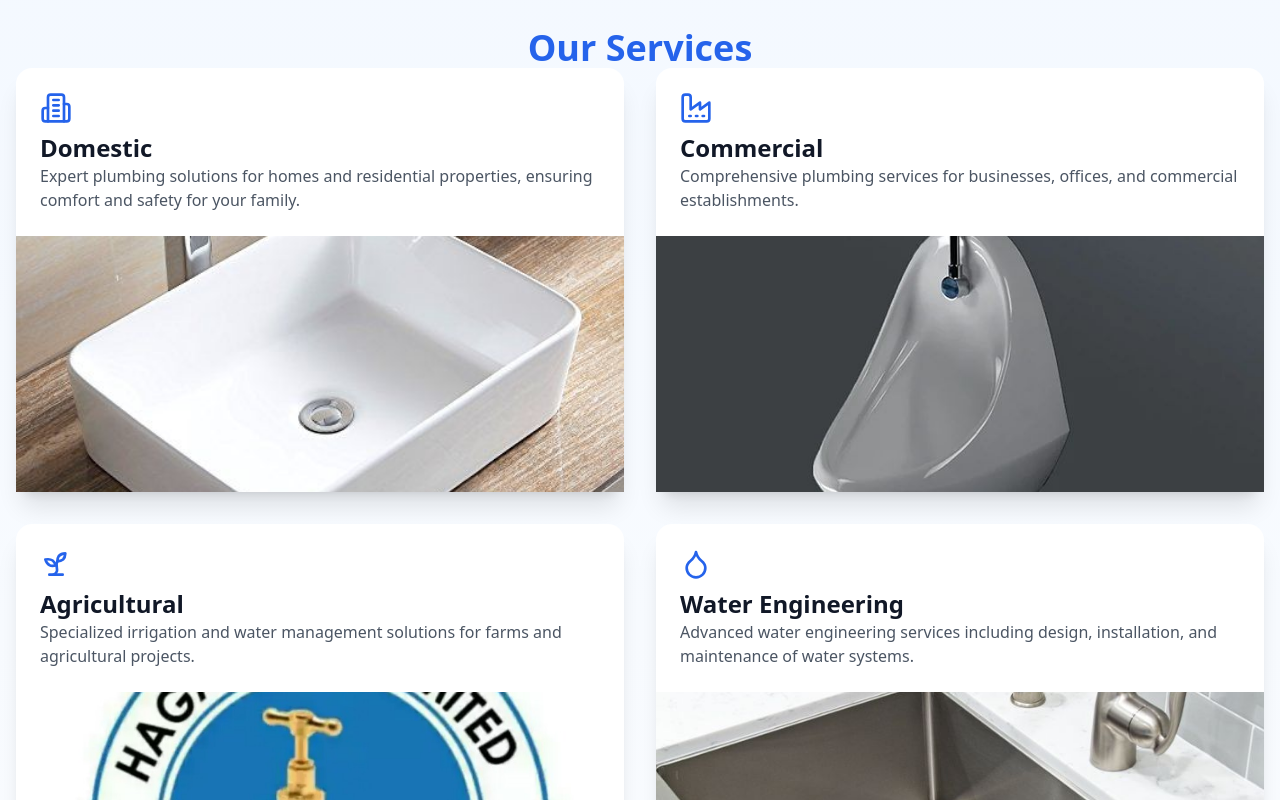
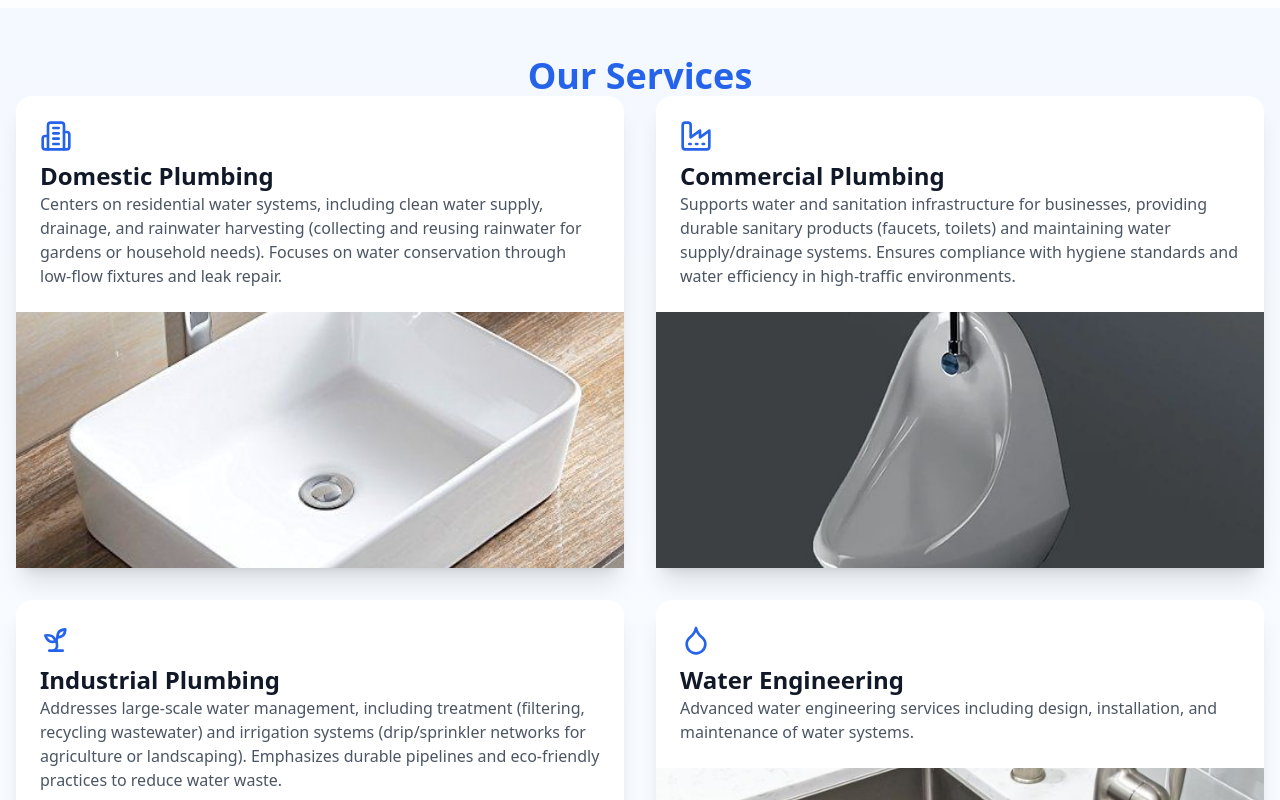
Before and after one commit to ladsontech/haga-water-limited, a React (Vite) app: page / in a window 1280 px wide. Shown: the part 840-1640 px from the top of the page. Built offline with nearby package versions, Linux system fonts and the light colour scheme.

Commit message:
made changes to services

```diff
--- a/src/pages/Index.tsx
+++ b/src/pages/Index.tsx
@@ -1,25 +1,25 @@
 import Hero from "@/components/Hero";
 import Footer from "@/components/Footer";
-import { Droplet, Building2, Factory, Sprout, Trophy, Phone, Clock, Shield, Star } from "lucide-react";
+import { Droplet, Building2, Factory, Sprout, Trophy, Clock, Shield } from "lucide-react";
 import { Button } from "@/components/ui/button";
 
 const Index = () => {
   const services = [
     {
-      title: "Domestic",
-      description: "Expert plumbing solutions for homes and residential properties, ensuring comfort and safety for your family.",
+      title: "Domestic Plumbing",
+      description: "Centers on residential water systems, including clean water supply, drainage, and rainwater harvesting (collecting and reusing rainwater for gardens or household needs). Focuses on water conservation through low-flow fixtures and leak repair.",
       Icon: Building2,
       image: "/lovable-uploads/6679d361-17df-4a56-ad5b-d4f7f985c63a.png"
     },
     {
-      title: "Commercial",
-      description: "Comprehensive plumbing services for businesses, offices, and commercial establishments.",
+      title: "Commercial Plumbing",
+      description: "Supports water and sanitation infrastructure for businesses, providing durable sanitary products (faucets, toilets) and maintaining water supply/drainage systems. Ensures compliance with hygiene standards and water efficiency in high-traffic environments.",
       Icon: Factory,
       image: "/lovable-uploads/741d7779-e196-4d5c-8d6e-704e173e5100.png"
     },
     {
-      title: "Agricultural",
-      description: "Specialized irrigation and water management solutions for farms and agricultural projects.",
+      title: "Industrial Plumbing",
+      description: "Addresses large-scale water management, including treatment (filtering, recycling wastewater) and irrigation systems (drip/sprinkler networks for agriculture or landscaping). Emphasizes durable pipelines and eco-friendly practices to reduce water waste.",
       Icon: Sprout,
       image: "/lovable-uploads/ab9259ef-3a05-4ff1-bec2-79c2fa4ecbb7.png"
     },
@@ -34,7 +34,7 @@ const Index = () => {
   const features = [
     {
       icon: Trophy,
-      title: "25+ Years Experience",
+      title: "We have been in Existence since 2022",
       description: "Trusted by thousands of clients"
     },
     {
```
